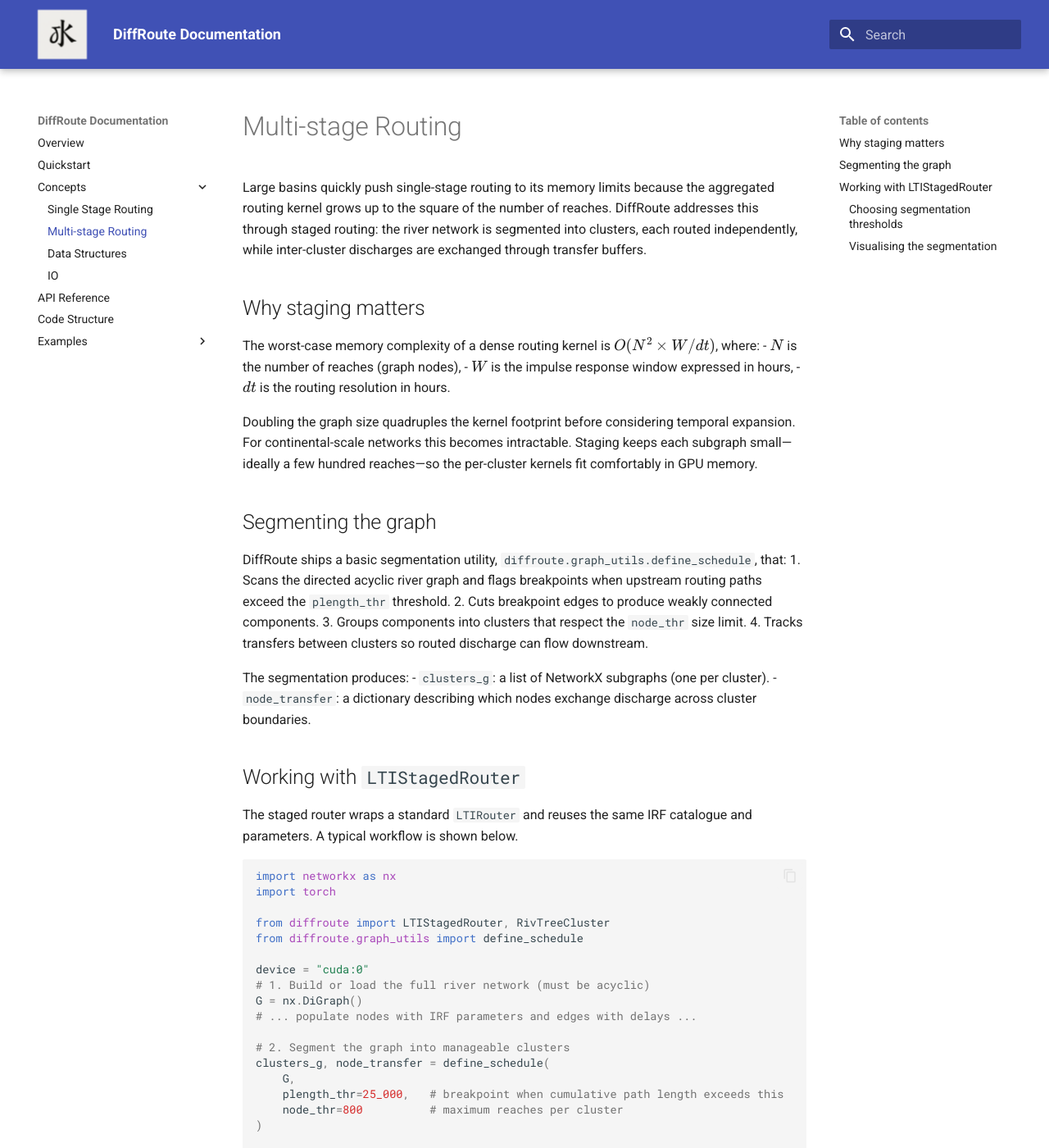
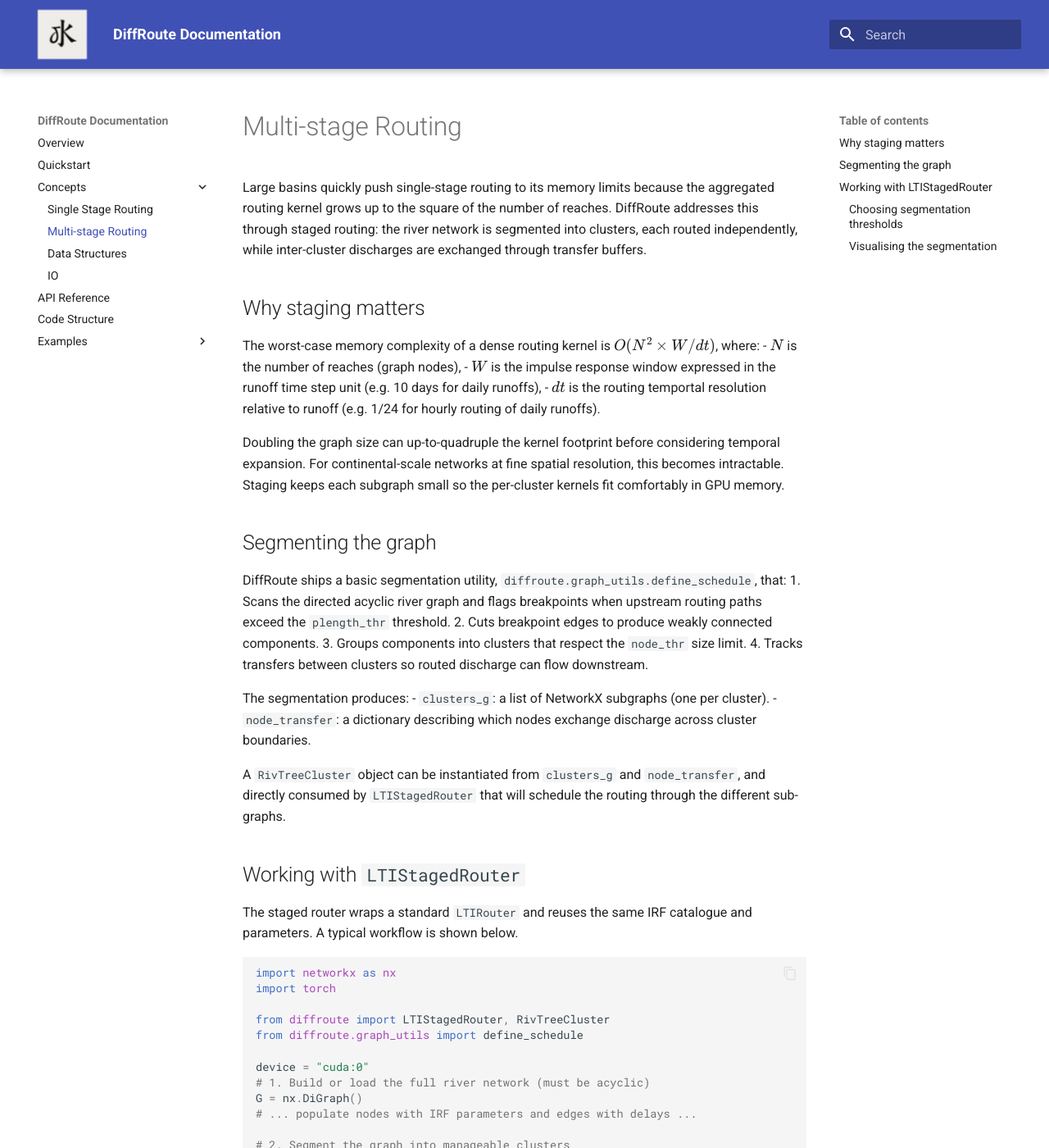
Before and after one commit to TristHas/DiffRoute, an MkDocs documentation site: the page built from docs/concepts/multi_stage.md, in a window 1280 px wide and 1400 px high. Shown: the whole window at 82% size. Built offline with MkDocs 1.6.1 and Material for MkDocs 9.7.7, drawn with Linux system fonts in a browser that asks for light colours.

Commit message:
Improve multi stage explanation

```diff
--- a/docs/concepts/multi_stage.md
+++ b/docs/concepts/multi_stage.md
@@ -7,10 +7,12 @@
 
 The worst-case memory complexity of a dense routing kernel is \(O(N^2 \times W / dt)\), where:
 - \(N\) is the number of reaches (graph nodes),
-- \(W\) is the impulse response window expressed in hours,
-- \(dt\) is the routing resolution in hours.
+- \(W\) is the impulse response window expressed in the runoff time step unit (e.g. 10 days for daily runoffs),
+- \(dt\) is the routing temportal resolution relative to runoff (e.g. 1/24 for hourly routing of daily runoffs).
 
-Doubling the graph size quadruples the kernel footprint before considering temporal expansion. For continental-scale networks this becomes intractable. Staging keeps each subgraph small—ideally a few hundred reaches—so the per-cluster kernels fit comfortably in GPU memory.
+Doubling the graph size can up-to-quadruple the kernel footprint before considering temporal expansion.
+For continental-scale networks at fine spatial resolution, this becomes intractable.
+Staging keeps each subgraph small so the per-cluster kernels fit comfortably in GPU memory.
 
 ## Segmenting the graph
 
@@ -23,6 +25,8 @@
 The segmentation produces:
 - `clusters_g`: a list of NetworkX subgraphs (one per cluster).
 - `node_transfer`: a dictionary describing which nodes exchange discharge across cluster boundaries.
+
+A `RivTreeCluster` object can be instantiated from `clusters_g` and `node_transfer`, and directly consumed by `LTIStagedRouter` that will schedule the routing through the different sub-graphs.
 
 ## Working with `LTIStagedRouter`
 
```
